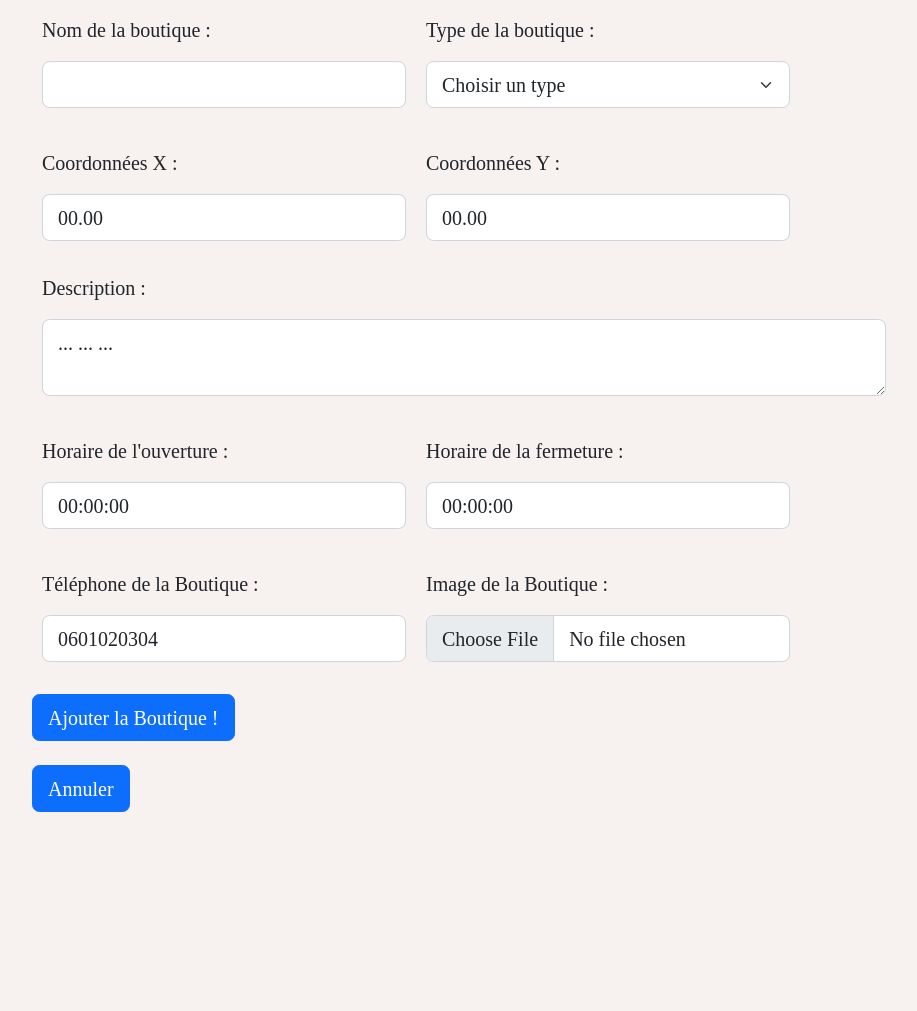
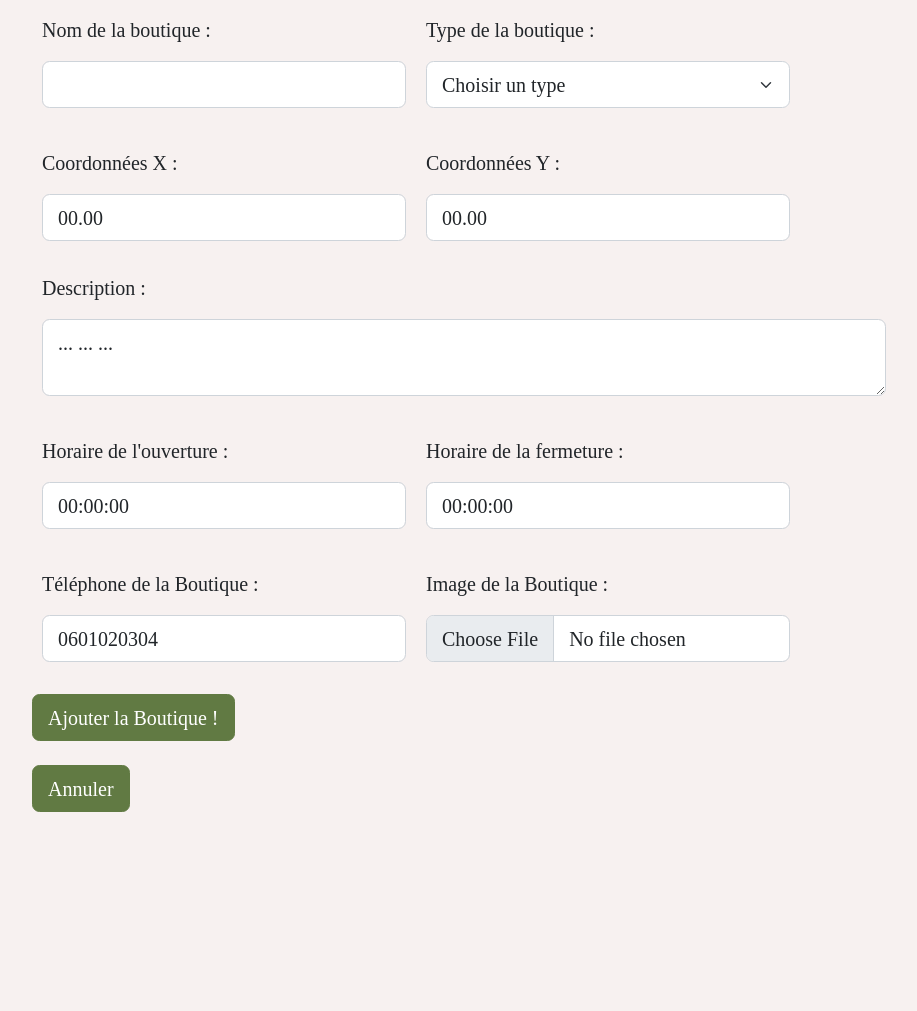
Before and after one commit to leonardmazenod/webweekFAP, a PHP site: page /ajout/ajout_boutique.php in a window 1280 px wide. Shown: the part 281-1292 px from the top of the page, without its empty margins (32-949 px from the left). Run offline with PHP 8.4, Linux system fonts and the light colour scheme; some libraries are stand-ins or nearby versions; some web fonts are replaced.

Commit message:
ajout class green

```diff
--- a/ajout/ajout_boutique.php
+++ b/ajout/ajout_boutique.php
@@ -69,13 +69,13 @@
                 </div>
             </div>
             <div>
-                <input type="submit" class="btn btn-primary" value="Ajouter la Boutique !">
+                <input type="submit" class="btn btn-primary green" value="Ajouter la Boutique !">
             </div>
         </form>
 
         <form action="../admin.php">
             <div>
-                <input type="submit" class="btn btn-primary" value="Annuler">
+                <input type="submit" class="btn btn-primary green" value="Annuler">
             </div>
         </form>
     </div>
```
